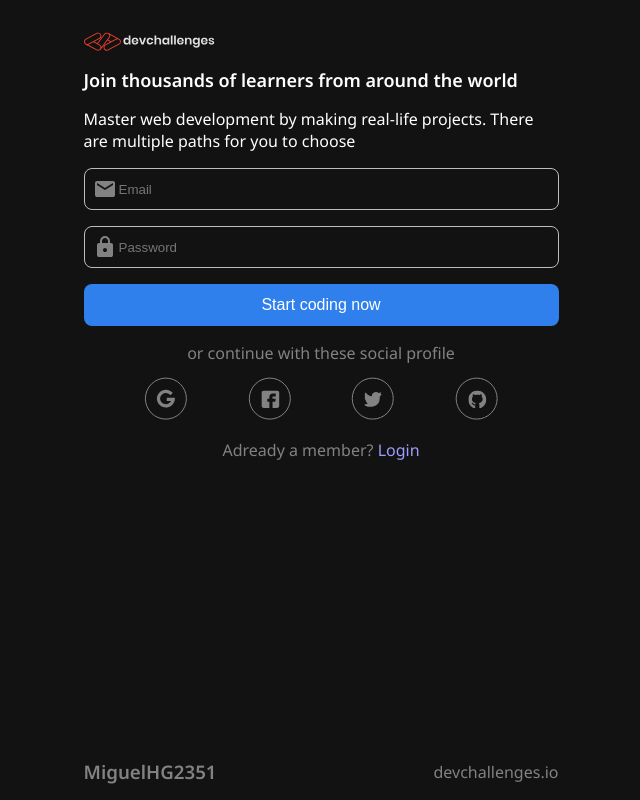
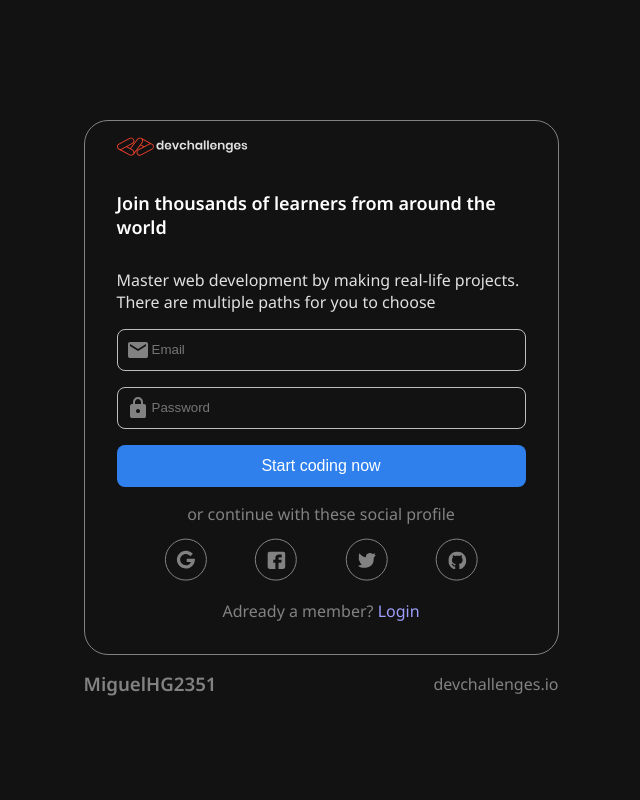
Before and after one commit to MiguelHG2351/authentication-app-template, a plain HTML site: page index.html in a window 1280 px wide. Shown: the whole page, without its empty margins (319-959 px from the left). Drawn offline with Linux system fonts and the light colour scheme.

Commit message:
feat: desktop design

```diff
--- a/style.css
+++ b/style.css
@@ -1,5 +1,6 @@
 :root {
     --dark-blue: #252329;
+    --dark-white: #E0E0E0;
     --grayish-blue: #828282;
     --grayish-white: #BDBDBD;
     --light-blue: #2F80ED;
@@ -17,6 +18,7 @@ body {
     font-family: "Noto Sans", sans-serif;
     /* background-color: var(--dark-blue); */
     margin: 0;
+    height: 100vh;
 }
 
 a {
@@ -40,6 +42,7 @@ a {
 }
 
 .description {
+    color: var(--dark-white);
     font-size: 1rem;
 }
 
@@ -116,3 +119,29 @@ input {
 .footer-title {
     margin: 0;
 }
+
+@media screen and (min-width: 768px) {
+    body {
+        display: flex;
+        justify-content: center;
+        align-items: center;
+    }
+
+    .main-auth {
+        height: max-content;
+    }
+
+    .card-auth {
+        border: 1px solid var(--grayish-blue);
+        padding: 1rem 2rem;
+        border-radius: 1.5rem;
+    }
+
+    .title {
+        margin: 1.875rem 0;
+    }
+
+    .footer {
+        margin-top: 1rem;
+    }
+}
```
